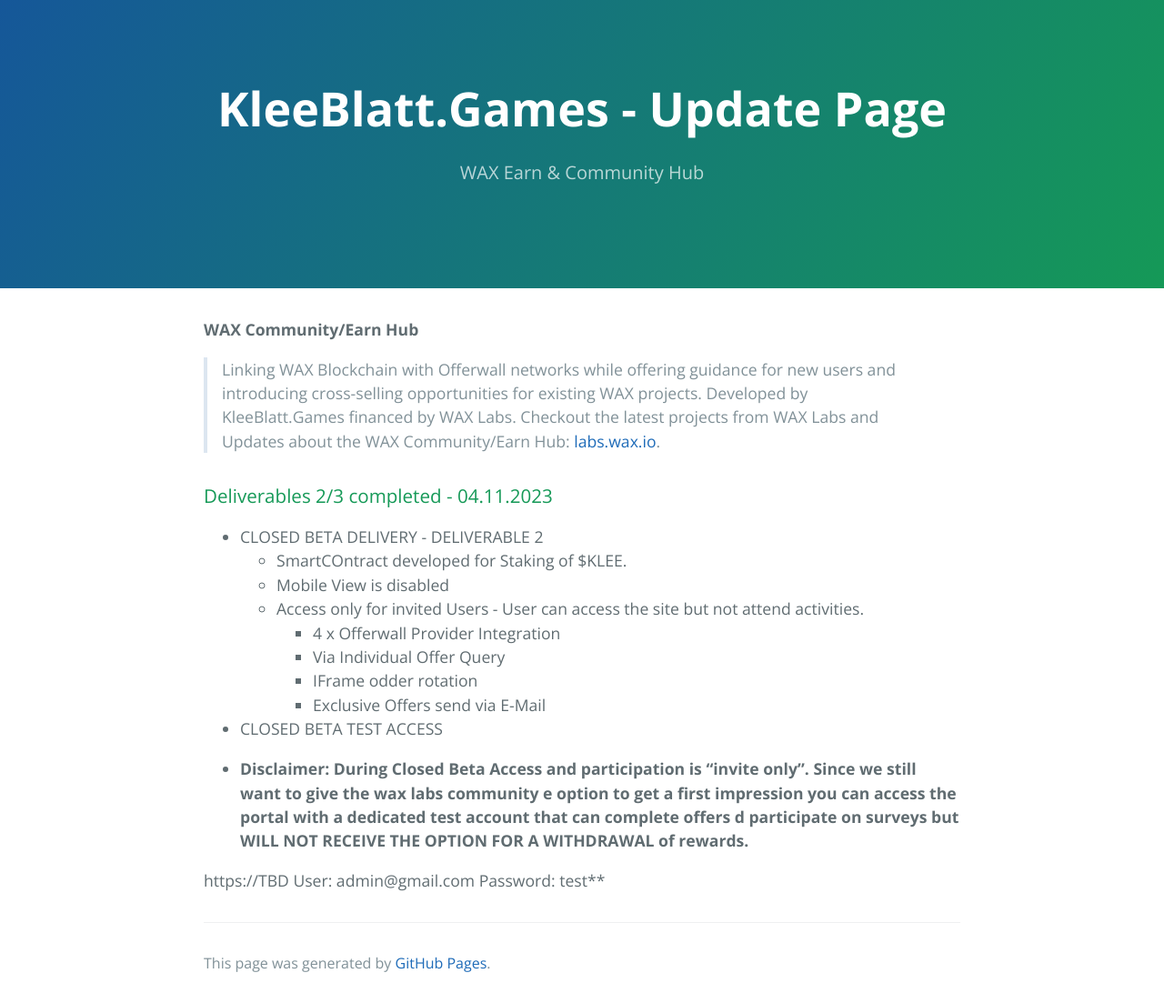
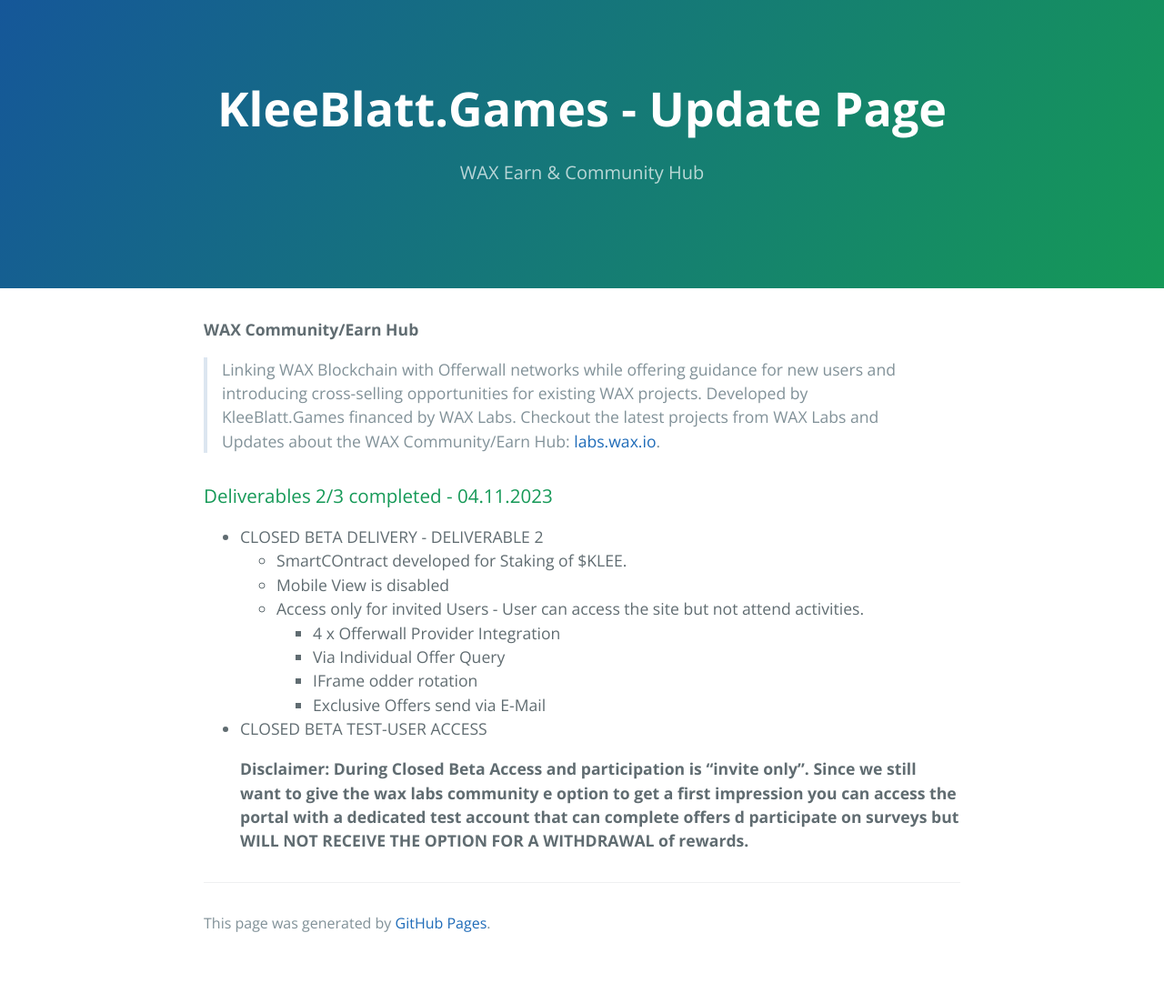
Before and after one commit to KleeblattGames/KleeblattGames.github.io, a Jekyll site: the page built from index.md, in a window 1280 px wide. Shown: the whole page at 91% size. Built offline with Jekyll 4.4.1, drawn with Linux system fonts in a browser that asks for light colours; after the commit the page ends 1059 px from its top, so only the background shows below that.

Commit message:
Update index.md

```diff
--- a/index.md
+++ b/index.md
@@ -22,11 +22,7 @@
     - IFrame odder rotation
     - Exclusive Offers send via E-Mail
 
-- CLOSED BETA TEST ACCESS
+- CLOSED BETA TEST-USER ACCESS
 
--   **Disclaimer: During Closed Beta Access and participation is "invite only". Since we still want to give the wax labs community  e option to get a first impression you can access the portal with a dedicated test account that can complete offers
+   **Disclaimer: During Closed Beta Access and participation is "invite only". Since we still want to give the wax labs community  e option to get a first impression you can access the portal with a dedicated test account that can complete offers
      d participate on surveys but WILL NOT RECEIVE THE OPTION FOR A WITHDRAWAL of rewards.**
-
-  https://TBD
-  User: admin@gmail.com
-  Password: test**
```
